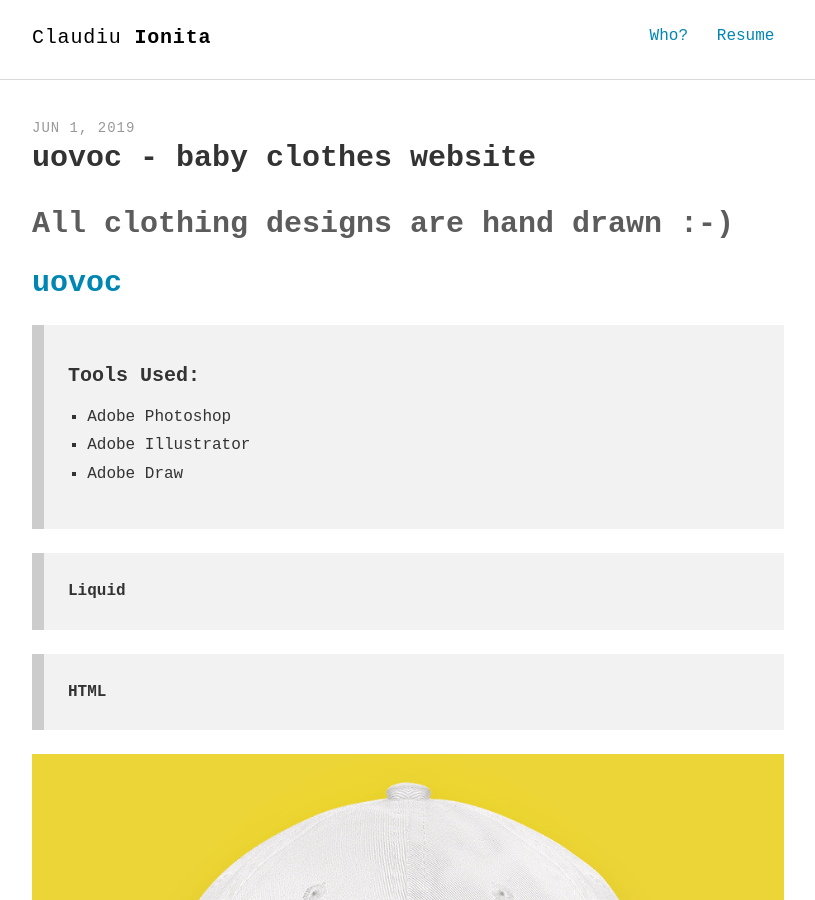
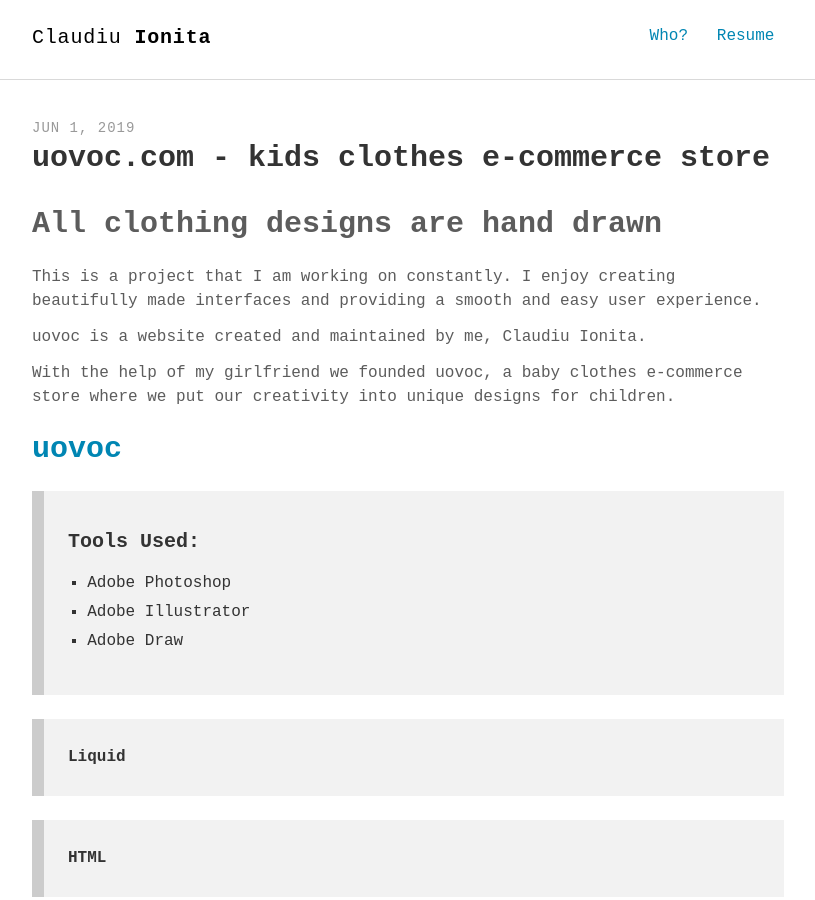
Before and after one commit to cmiweb/cmiweb.github.io, a Jekyll site: the page built from _posts/2019-06-01-uovoc-baby-clothes-website.md, in a window 1280 px wide and 900 px high. Shown: the whole window, without its empty margins (232-1047 px from the left). Built offline with Jekyll 4.4.1, drawn with Linux system fonts in a browser that asks for light colours; some web fonts are replaced.

Commit message:
Updated texts

```diff
--- a/_includes/intro.html
+++ b/_includes/intro.html
@@ -1,5 +1,4 @@
 <section class="intro">
   <div class="container">
-    <p class="lead">Hi, I'm Claudiu Ionita. I love tech and software and I write about it here. I am an intern at <a href="https://www.ffl.net/">First Federal Lakewood</a>.</p>
-  </div>
+    <p class="lead">Hi, I am Claudiu Ionita. I am passionate about coding, building stuff and designing technical solutions for businesses. I am an enterprise systems intern at <a href="https://www.ffl.net/">First Federal Lakewood</a>.</p>
 </section>
--- a/_posts/2019-06-01-uovoc-baby-clothes-website.md
+++ b/_posts/2019-06-01-uovoc-baby-clothes-website.md
@@ -1,6 +1,6 @@
 ---
 layout: post
-title: "uovoc - baby clothes website"
+title: "uovoc.com - kids clothes e-commerce store"
 comments: true
 description: "uovoc"
 keywords: "uovoc, baby clothes"
@@ -8,7 +8,12 @@ keywords: "uovoc, baby clothes"
 
 
 
-# All clothing designs are hand drawn :-)
+# All clothing designs are hand drawn
+This is a project that I am working on constantly. I enjoy creating beautifully made interfaces and providing a smooth and easy user experience.
+
+uovoc is a website created and maintained by me, Claudiu Ionita.
+
+With the help of my girlfriend we founded uovoc, a baby clothes e-commerce store where we put our creativity into unique designs for children.
 # [uovoc](https://uovoc.com/)
 > #### Tools Used:
 >
```
Also changed, not shown: about.md (+2 -2 lines), 4 other files.
